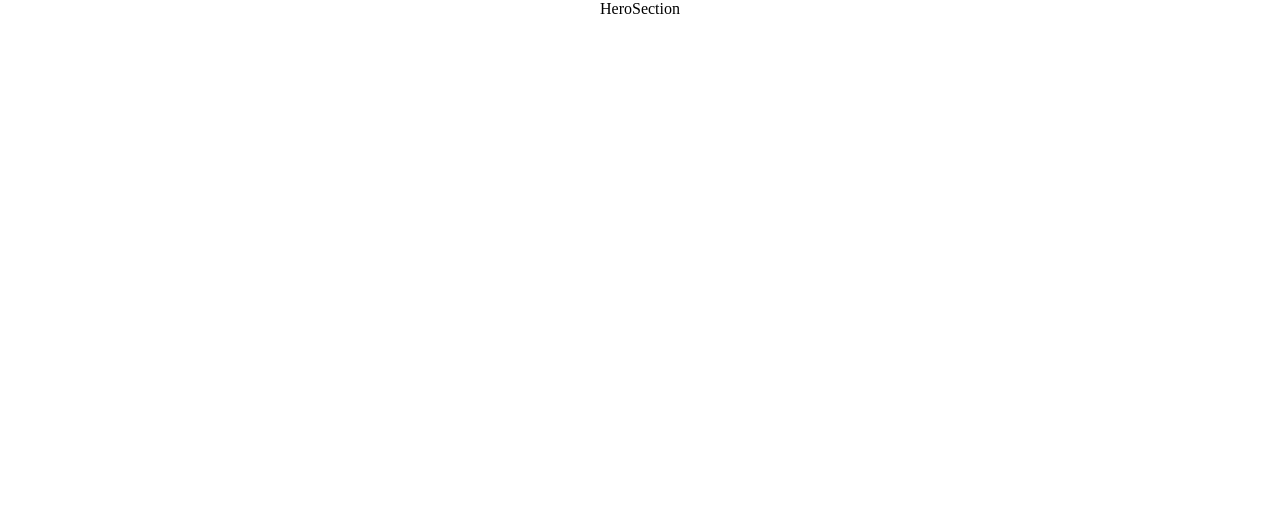
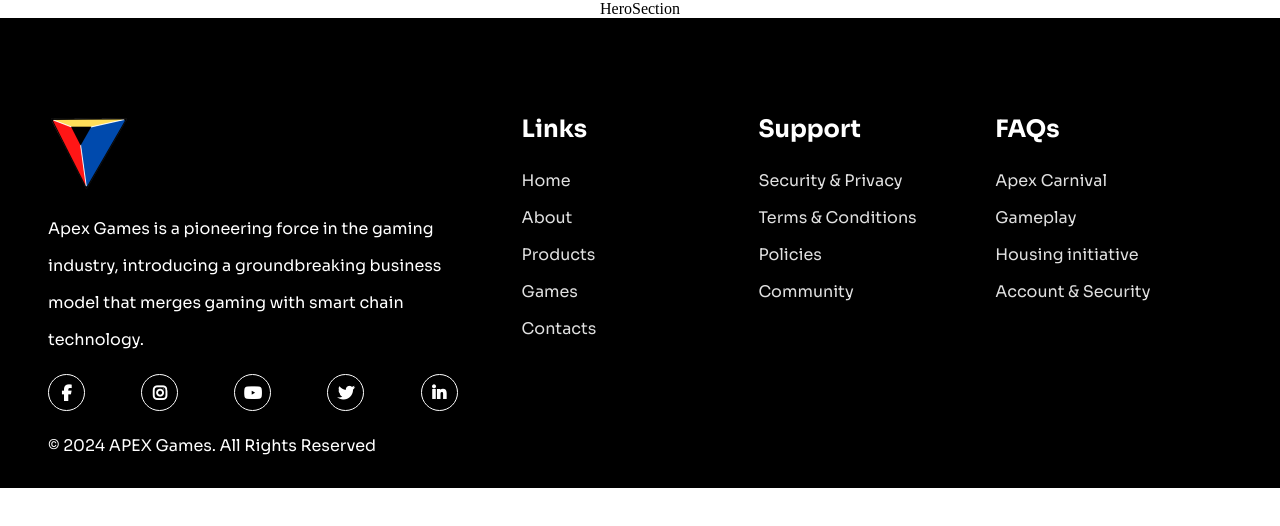
Before and after one commit to AdilAzhari/testing, a React (Vite) app: page / in a window 1280 px wide. Shown: the top 526 px of the page. Built offline with nearby package versions, Linux system fonts and the light colour scheme.

Commit message:
Update homepage.jsx

```diff
--- a/src/pages/Homepage.jsx
+++ b/src/pages/Homepage.jsx
@@ -1,13 +1,14 @@
-import React from 'react'
-import HeroSection from '../components/HeroSection/HeroSection'
+import React from "react";
+import HeroSection from "../components/HeroSection/HeroSection";
+import Footer from "../components/Footer/Footer";
 
 const HomePage = () => {
   return (
     <div>
+      <HeroSection />
+      <Footer />
+    </div>
+  );
+};
 
-      <HeroSection />
-    </div>
-  )
-}
-
-export default HomePage
+export default HomePage;
```
